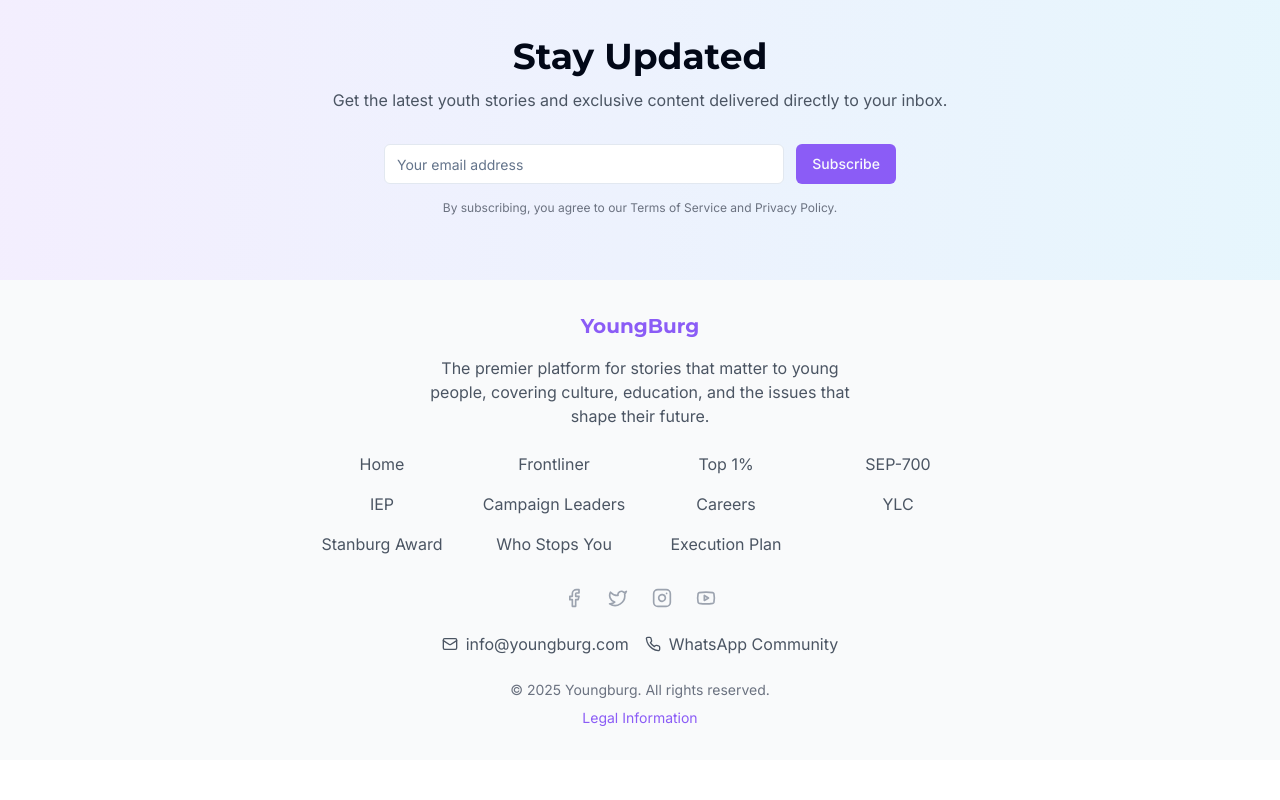
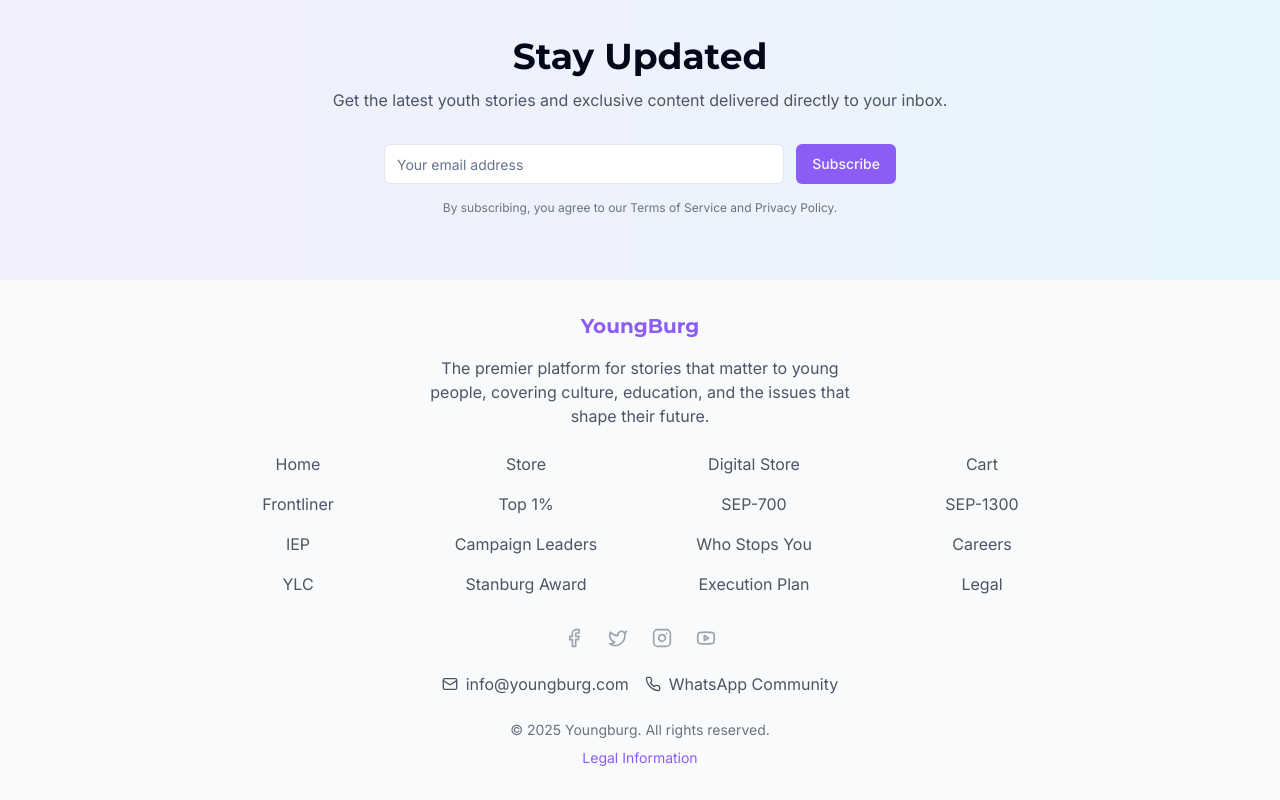
Before and after one commit to Lakshh-187/youth-pulse-stories, a React (Vite) app: page / in a window 1280 px wide. Shown: the part 5275-6075 px from the top of the page. Before the commit the page ends 6035 px from the top, so only its background shows below. Built offline with nearby package versions, Linux system fonts and the light colour scheme.

Commit message:
Add footer links to all pages
Adds links to all available pages in the footer component.

```diff
--- a/src/components/Footer.tsx
+++ b/src/components/Footer.tsx
@@ -14,18 +14,23 @@ const Footer = () => {
           </p>
 
           {/* Navigation Links */}
-          <div className="grid grid-cols-2 md:grid-cols-3 lg:grid-cols-4 gap-4 mb-8 w-full max-w-2xl">
+          <div className="grid grid-cols-2 md:grid-cols-3 lg:grid-cols-4 gap-4 mb-8 w-full max-w-4xl">
             <Link to="/" className="text-gray-600 hover:text-youth-purple transition-colors">Home</Link>
+            <Link to="/store" className="text-gray-600 hover:text-youth-purple transition-colors">Store</Link>
+            <Link to="/store/digital" className="text-gray-600 hover:text-youth-purple transition-colors">Digital Store</Link>
+            <Link to="/store/cart" className="text-gray-600 hover:text-youth-purple transition-colors">Cart</Link>
             <Link to="/frontliner" className="text-gray-600 hover:text-youth-purple transition-colors">Frontliner</Link>
             <Link to="/top-one-percent" className="text-gray-600 hover:text-youth-purple transition-colors">Top 1%</Link>
             <Link to="/sep-700" className="text-gray-600 hover:text-youth-purple transition-colors">SEP-700</Link>
+            <Link to="/sep-1300" className="text-gray-600 hover:text-youth-purple transition-colors">SEP-1300</Link>
             <Link to="/iep" className="text-gray-600 hover:text-youth-purple transition-colors">IEP</Link>
             <Link to="/campaign-leaders" className="text-gray-600 hover:text-youth-purple transition-colors">Campaign Leaders</Link>
+            <Link to="/who-stops-you" className="text-gray-600 hover:text-youth-purple transition-colors">Who Stops You</Link>
             <Link to="/career" className="text-gray-600 hover:text-youth-purple transition-colors">Careers</Link>
             <Link to="/ylc" className="text-gray-600 hover:text-youth-purple transition-colors">YLC</Link>
             <Link to="/stanburg-award" className="text-gray-600 hover:text-youth-purple transition-colors">Stanburg Award</Link>
-            <Link to="/who-stops-you" className="text-gray-600 hover:text-youth-purple transition-colors">Who Stops You</Link>
             <Link to="/execution-plan" className="text-gray-600 hover:text-youth-purple transition-colors">Execution Plan</Link>
+            <Link to="/legal" className="text-gray-600 hover:text-youth-purple transition-colors">Legal</Link>
           </div>
 
           {/* Social Media Links */}
```
